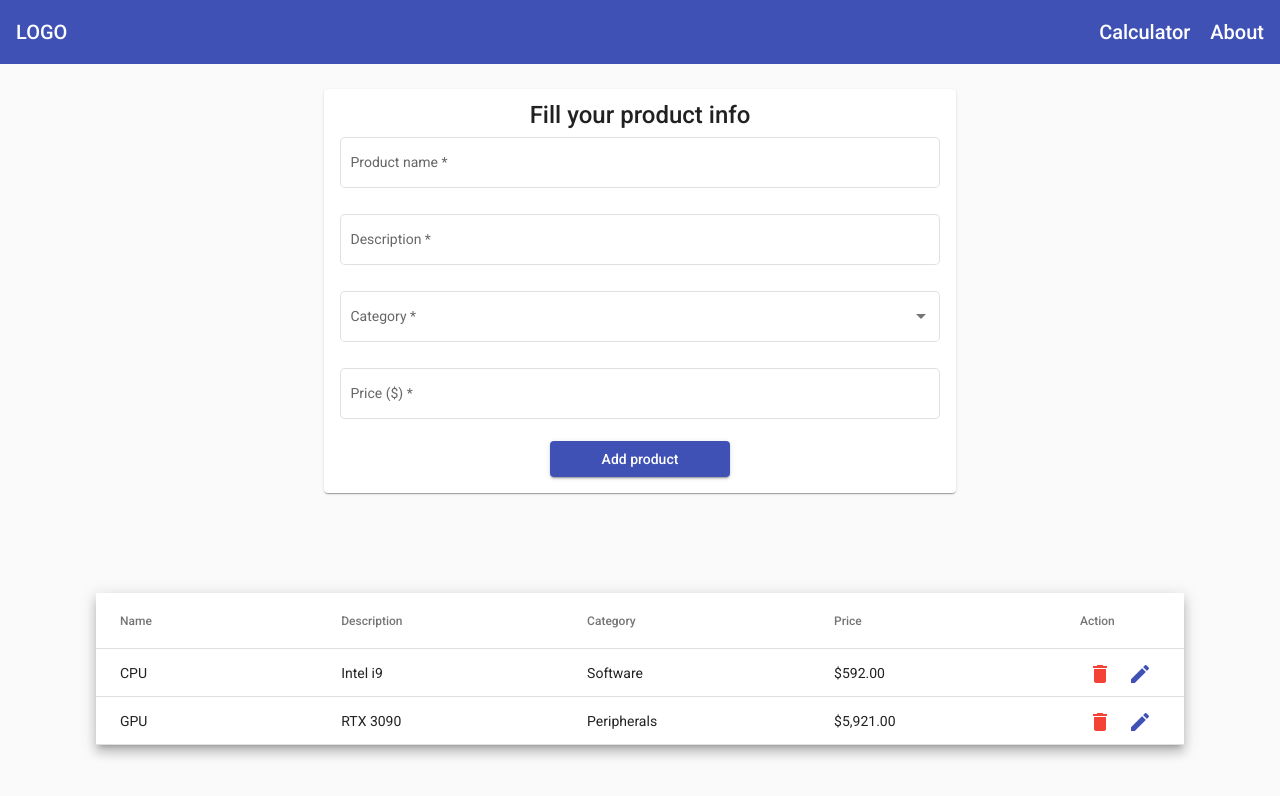
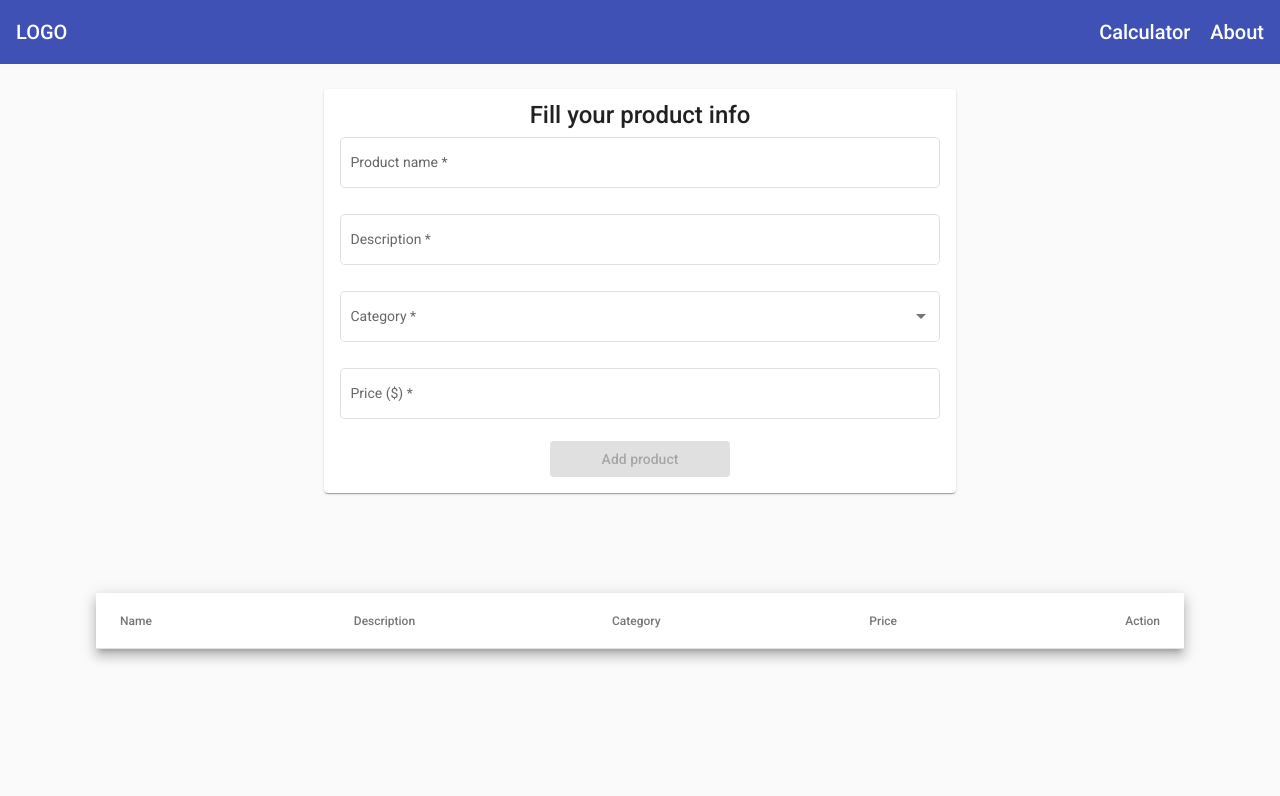
Before and after one commit to RafalSeifert/PC-Hardware-Calculator, an Angular app: page /calculator in a window 1280 px wide. Shown: the top 796 px of the page. Built offline with nearby package versions, Linux system fonts and the light colour scheme.

Commit message:
Add delete button functionality to table row

```diff
--- a/src/app/calculator/components/form/form.component.html
+++ b/src/app/calculator/components/form/form.component.html
@@ -28,6 +28,7 @@
       color="primary"
       fxFlex="30"
       (click)="addProduct()"
+      [disabled]="productForm.invalid"
     >
       Add product
     </button>
--- a/src/app/calculator/components/form/form.component.ts
+++ b/src/app/calculator/components/form/form.component.ts
@@ -33,12 +33,13 @@ export class FormComponent implements OnInit {
 
   addProduct() {
     const newProduct: ProductInterface = {
-      id: Math.random().toString(16),
+      id: Math.random(),
       name: this.productForm.value.name,
       description: this.productForm.value.description,
       category: this.productForm.value.category,
       price: this.productForm.value.price,
     };
     this.calculatorService.addProduct(newProduct);
+    this.productForm.reset();
   }
 }
--- a/src/app/calculator/components/table/table.component.html
+++ b/src/app/calculator/components/table/table.component.html
@@ -42,12 +42,12 @@
   <!-- Action Column -->
   <ng-container matColumnDef="action">
     <th mat-header-cell *matHeaderCellDef>Action</th>
-    <td mat-cell *matCellDef="let element">
+    <td mat-cell *matCellDef="let i = index">
       <div fxLayout="row">
-        <button mat-icon-button color="warn">
+        <button mat-icon-button color="warn" (click)="onDeleteProduct(i)">
           <mat-icon>delete</mat-icon>
         </button>
-        <button mat-icon-button color="primary">
+        <button mat-icon-button color="primary" (click)="onEdit(i)">
           <mat-icon>edit</mat-icon>
         </button>
       </div>
--- a/src/app/calculator/components/table/table.component.ts
+++ b/src/app/calculator/components/table/table.component.ts
@@ -21,6 +21,8 @@ export class TableComponent implements OnInit, OnDestroy {
   ];
   products!: ProductInterface[];
   private productsChangeSub!: Subscription;
+  updateId!: any;
+  isEditEnabled: boolean = false;
 
   constructor(private calculatorService: CalculatorService) {}
 
@@ -44,4 +46,12 @@ export class TableComponent implements OnInit, OnDestroy {
     moveItemInArray(this.products, prevIndex, event.currentIndex);
     this.table.renderRows();
   }
+
+  onDeleteProduct(index: number) {
+    this.calculatorService.deleteProduct(index);
+  }
+
+  onEdit(index: number) {
+    console.log(index);
+  }
 }
--- a/src/app/calculator/services/calculator.service.ts
+++ b/src/app/calculator/services/calculator.service.ts
@@ -7,22 +7,7 @@ import { ProductInterface } from 'src/app/calculator/types/product.interface';
 })
 export class CalculatorService {
   productsChanged = new Subject<ProductInterface[]>();
-  private products: ProductInterface[] = [
-    {
-      id: '1',
-      name: 'CPU',
-      description: 'Intel i9',
-      category: 'Software',
-      price: 592,
-    },
-    {
-      id: '2',
-      name: 'GPU',
-      description: 'RTX 3090',
-      category: 'Peripherals',
-      price: 5921,
-    },
-  ];
+  private products: ProductInterface[] = [];
   constructor() {}
 
   getProducts() {
@@ -33,4 +18,9 @@ export class CalculatorService {
     this.products.push(product);
     this.productsChanged.next(this.products.slice());
   }
+
+  deleteProduct(i: number) {
+    this.products.splice(i, 1);
+    this.productsChanged.next(this.products.slice());
+  }
 }
--- a/src/app/calculator/types/product.interface.ts
+++ b/src/app/calculator/types/product.interface.ts
@@ -1,5 +1,5 @@
 export interface ProductInterface {
-  id: string | number;
+  id: number;
   name: string;
   description: string;
   category: string;
```
